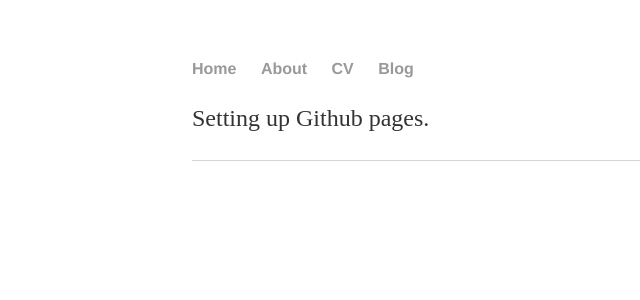
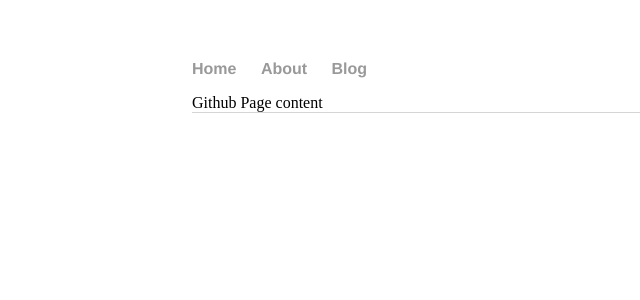
Before and after one commit to ghstarner/ghstarner.github.io, a Jekyll site: the page built from index.html, in a window 1280 px wide. Shown: the top 300 px of the page, without its empty margins (0-640 px from the left). Built offline with Jekyll 4.4.1, drawn with Linux system fonts in a browser that asks for light colours.

Commit message:
Update to use layout

```diff
--- a/index.html
+++ b/index.html
@@ -1,25 +1,7 @@
-<!DOCTYPE html>
-<html>
-	<head>
-		<title>Guy Starner's Github Pages</title>
-		<!-- link to main stylesheet -->
-		<link rel="stylesheet" type="text/css" href="/css/main.css">
-	</head>
-	<body>
-		<nav>
-    		<ul>
-        		<li><a href="/">Home</a></li>
-	        	<li><a href="/about">About</a></li>
-        		<li><a href="/cv">CV</a></li>
-        		<li><a href="/blog">Blog</a></li>
-    		</ul>
-		</nav>
-		<div class="container">
-    		<div class="blurb">
-				<p>Setting up Github pages.</a></p>
-    		</div><!-- /.blurb -->
-		</div><!-- /.container -->
-		<footer>
-		</footer>
-	</body>
-</html>
+---
+layout: default
+title: Guy Starner's Github Page
+---
+<div class="blurb">
+	Github Page content
+</div><!-- /.blurb -->
```
